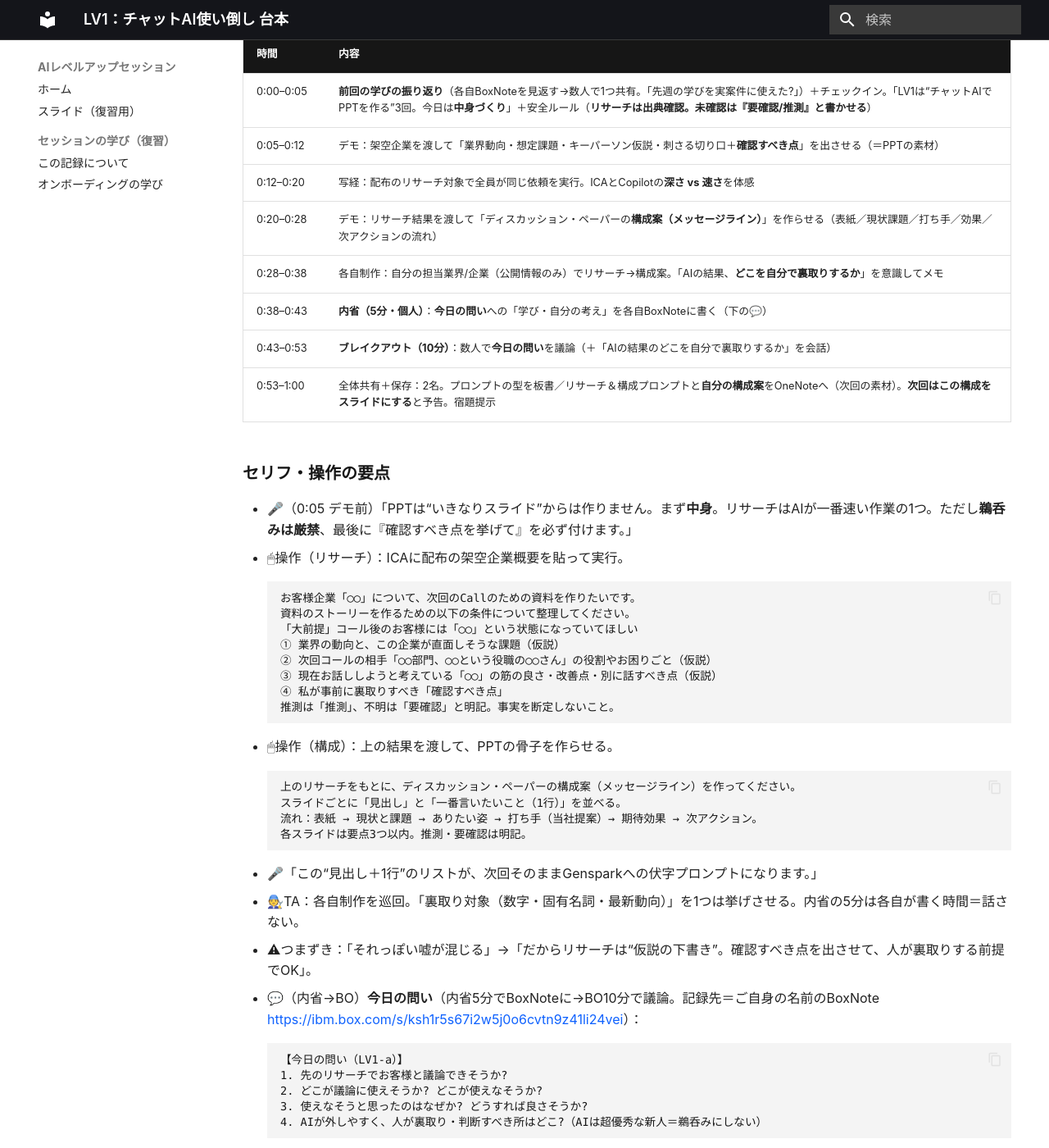
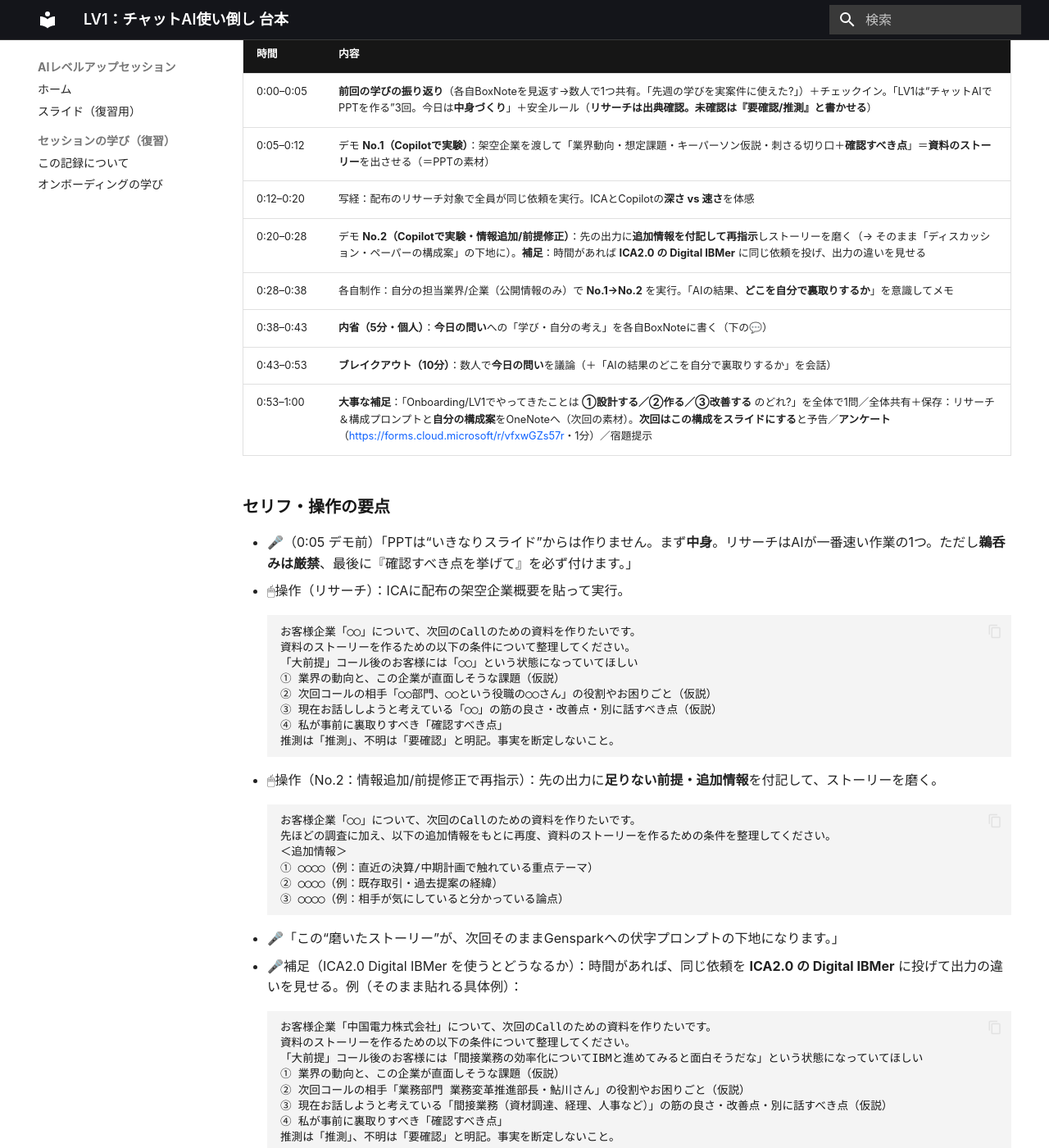
Before and after one commit to horiken1977/ai-education, an MkDocs documentation site: the page built from docs/scripts/l1.md, in a window 1280 px wide and 1400 px high, scrolled down 2000 px. Shown: the whole window at 82% size. Built offline with MkDocs 1.6.1 and Material for MkDocs 9.7.7, drawn with Linux system fonts in a browser that asks for light colours; some web fonts are replaced.

Commit message:
LV1-a：Copilot実験を2段化＋ICA2.0補足・大事な補足・アンケートを追加（スライド追従）
- slides/l1（ユーザー編集）：No.1/No.2の2段プロンプト実験、ICA2.0 Digital IBMer補足例、「①設計/②作る/③改善のどれ?」の問い、アンケートFormsを追加
- scripts/l1：LV1-a台本を追従（No.2=追加情報で再指示の型／ICA2.0具体例／大事な補足／アンケート導線を60分表に反映）
- 番人3種緑・旧表記なし

Co-Authored-By: Claude Opus 4.8 <noreply@anthropic.com>

````diff
--- a/docs/scripts/l1.md
+++ b/docs/scripts/l1.md
@@ -49,13 +49,13 @@ flowchart TD
 | 時間 | 内容 |
 |---|---|
 | 0:00–0:05 | **前回の学びの振り返り**（各自BoxNoteを見返す→数人で1つ共有。「先週の学びを実案件に使えた?」）＋チェックイン。「LV1は“チャットAIでPPTを作る”3回。今日は**中身づくり**」＋安全ルール（**リサーチは出典確認。未確認は『要確認/推測』と書かせる**） |
-| 0:05–0:12 | デモ：架空企業を渡して「業界動向・想定課題・キーパーソン仮説・刺さる切り口＋**確認すべき点**」を出させる（＝PPTの素材） |
+| 0:05–0:12 | デモ **No.1（Copilotで実験）**：架空企業を渡して「業界動向・想定課題・キーパーソン仮説・刺さる切り口＋**確認すべき点**」＝**資料のストーリー**を出させる（＝PPTの素材） |
 | 0:12–0:20 | 写経：配布のリサーチ対象で全員が同じ依頼を実行。ICAとCopilotの**深さ vs 速さ**を体感 |
-| 0:20–0:28 | デモ：リサーチ結果を渡して「ディスカッション・ペーパーの**構成案（メッセージライン）**」を作らせる（表紙／現状課題／打ち手／効果／次アクションの流れ） |
-| 0:28–0:38 | 各自制作：自分の担当業界/企業（公開情報のみ）でリサーチ→構成案。「AIの結果、**どこを自分で裏取りするか**」を意識してメモ |
+| 0:20–0:28 | デモ **No.2（Copilotで実験・情報追加/前提修正）**：先の出力に**追加情報を付記して再指示**しストーリーを磨く（→ そのまま「ディスカッション・ペーパーの構成案」の下地に）。**補足**：時間があれば **ICA2.0 の Digital IBMer** に同じ依頼を投げ、出力の違いを見せる |
+| 0:28–0:38 | 各自制作：自分の担当業界/企業（公開情報のみ）で **No.1→No.2** を実行。「AIの結果、**どこを自分で裏取りするか**」を意識してメモ |
 | 0:38–0:43 | **内省（5分・個人）**：**今日の問い**への「学び・自分の考え」を各自BoxNoteに書く（下の💬） |
 | 0:43–0:53 | **ブレイクアウト（10分）**：数人で**今日の問い**を議論（＋「AIの結果のどこを自分で裏取りするか」を会話） |
-| 0:53–1:00 | 全体共有＋保存：2名。プロンプトの型を板書／リサーチ＆構成プロンプトと**自分の構成案**をOneNoteへ（次回の素材）。**次回はこの構成をスライドにする**と予告。宿題提示 |
+| 0:53–1:00 | **大事な補足**：「Onboarding/LV1でやってきたことは **①設計する／②作る／③改善する** のどれ?」を全体で1問／全体共有＋保存：リサーチ＆構成プロンプトと**自分の構成案**をOneNoteへ（次回の素材）。**次回はこの構成をスライドにする**と予告／**アンケート**（<https://forms.cloud.microsoft/r/vfxwGZs57r>・1分）／宿題提示 |
 
 ### セリフ・操作の要点
 - 🎤（0:05 デモ前）「PPTは“いきなりスライド”からは作りません。まず**中身**。リサーチはAIが一番速い作業の1つ。ただし**鵜呑みは厳禁**、最後に『確認すべき点を挙げて』を必ず付けます。」
@@ -70,14 +70,27 @@ flowchart TD
   ④ 私が事前に裏取りすべき「確認すべき点」
   推測は「推測」、不明は「要確認」と明記。事実を断定しないこと。
   ```
-- 🖱操作（構成）：上の結果を渡して、PPTの骨子を作らせる。
+- 🖱操作（No.2：情報追加/前提修正で再指示）：先の出力に**足りない前提・追加情報**を付記して、ストーリーを磨く。
   ```
-  上のリサーチをもとに、ディスカッション・ペーパーの構成案（メッセージライン）を作ってください。
-  スライドごとに「見出し」と「一番言いたいこと（1行）」を並べる。
-  流れ：表紙 → 現状と課題 → ありたい姿 → 打ち手（当社提案）→ 期待効果 → 次アクション。
-  各スライドは要点3つ以内。推測・要確認は明記。
+  お客様企業「◯◯」について、次回のCallのための資料を作りたいです。
+  先ほどの調査に加え、以下の追加情報をもとに再度、資料のストーリーを作るための条件を整理してください。
+  ＜追加情報＞
+  ① ◯◯◯◯（例：直近の決算/中期計画で触れている重点テーマ）
+  ② ◯◯◯◯（例：既存取引・過去提案の経緯）
+  ③ ◯◯◯◯（例：相手が気にしていると分かっている論点）
   ```
-- 🎤「この“見出し＋1行”のリストが、次回そのままGensparkへの伏字プロンプトになります。」
+- 🎤「この“磨いたストーリー”が、次回そのままGensparkへの伏字プロンプトの下地になります。」
+- 🎤補足（ICA2.0 Digital IBMer を使うとどうなるか）：時間があれば、同じ依頼を **ICA2.0 の Digital IBMer** に投げて出力の違いを見せる。例（そのまま貼れる具体例）：
+  ```
+  お客様企業「中国電力株式会社」について、次回のCallのための資料を作りたいです。
+  資料のストーリーを作るための以下の条件について整理してください。
+  「大前提」コール後のお客様には「間接業務の効率化についてIBMと進めてみると面白そうだな」という状態になっていてほしい
+  ① 業界の動向と、この企業が直面しそうな課題（仮説）
+  ② 次回コールの相手「業務部門 業務変革推進部長・鮎川さん」の役割やお困りごと（仮説）
+  ③ 現在お話しようと考えている「間接業務（資材調達、経理、人事など）」の筋の良さ・改善点・別に話すべき点（仮説）
+  ④ 私が事前に裏取りすべき「確認すべき点」
+  推測は「推測」、不明は「要確認」と明記。事実を断定しないこと。
+  ```
 - 🧑‍🔧TA：各自制作を巡回。「裏取り対象（数字・固有名詞・最新動向）」を1つは挙げさせる。内省の5分は各自が書く時間＝話さない。
 - ⚠つまずき：「それっぽい嘘が混じる」→「だからリサーチは“仮説の下書き”。確認すべき点を出させて、人が裏取りする前提でOK」。
 - 💬（内省→BO）**今日の問い**（内省5分でBoxNoteに→BO10分で議論。記録先＝ご自身の名前のBoxNote <https://ibm.box.com/s/ksh1r5s67i2w5j0o6cvtn9z41li24vei>）：
````
Also changed, not shown: docs/slides/l1.md (+51 -1 lines).
